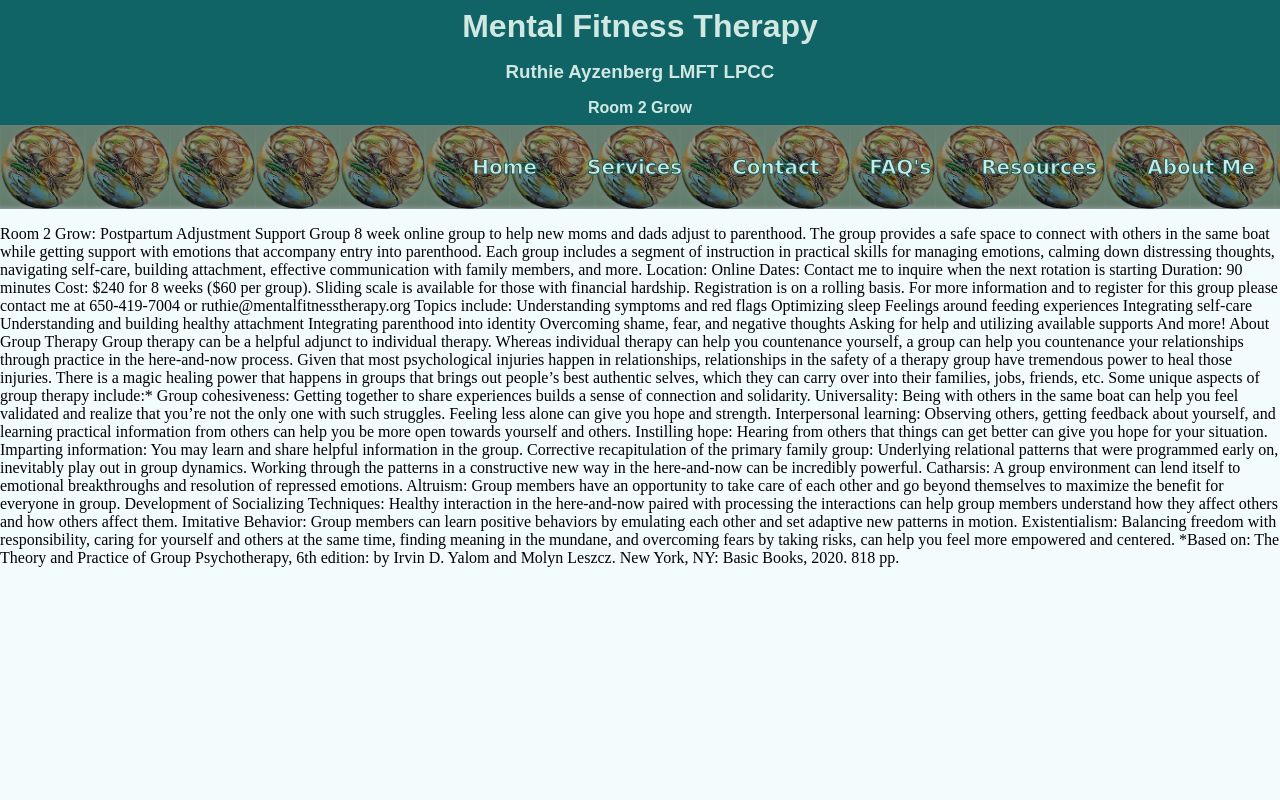
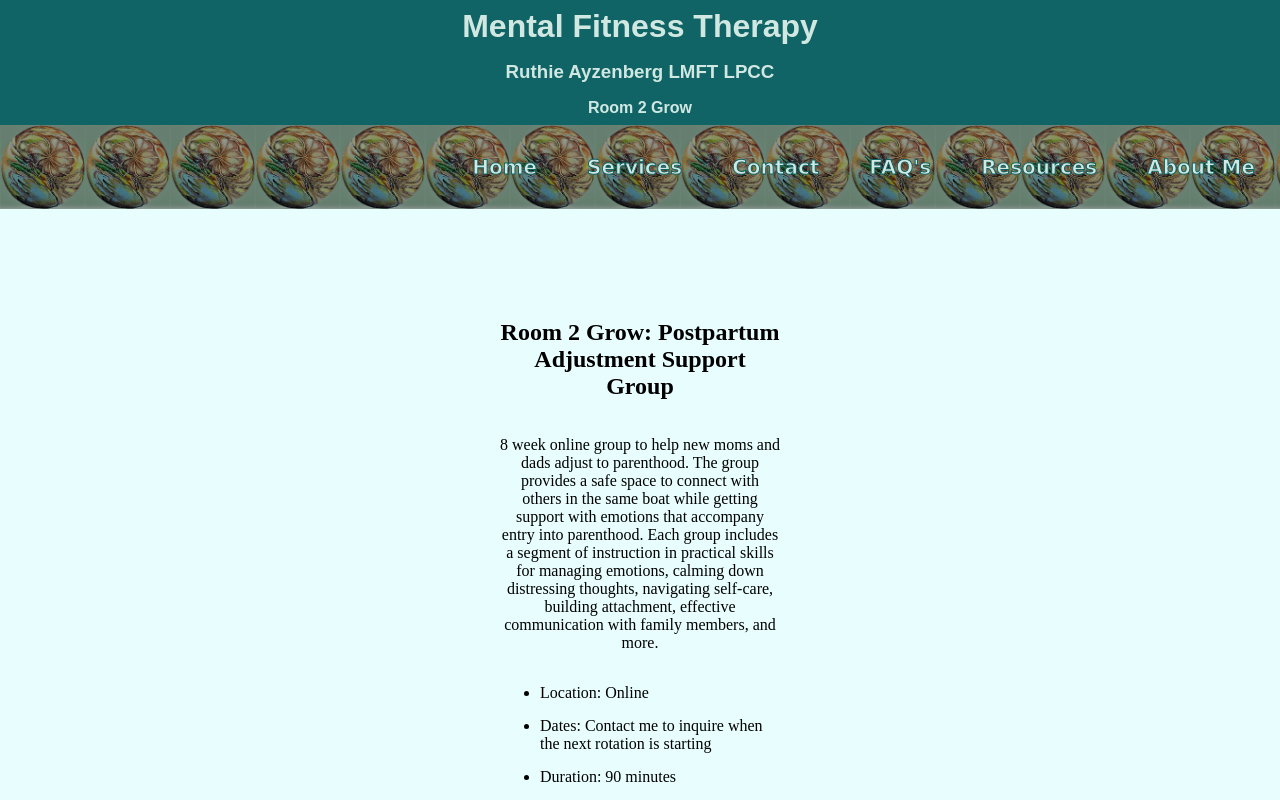
Before and after one commit to eliyab1/ruthie, a React (Create React App) app: page /services/grouptherapy in a window 1280 px wide. Shown: the top 800 px of the page. Built offline with nearby package versions, Linux system fonts and the light colour scheme.

Commit message:
formatted contact of several tabs-more readable

```diff
--- a/src/App.css
+++ b/src/App.css
@@ -1,4 +1,4 @@
-body {display: flex; overflow-x: auto; margin: 0px; padding: 0px; background-color: #f3fcfc;}
+body {display: flex; overflow-x: auto; margin: 0px; padding: 0px; background-color: #e8fdfd;}
 
 .titles {display:flex; align-items:center;
    flex-direction:column; color:#D1E8E2;
@@ -46,3 +46,8 @@ div.dropdown:hover:focus button.dropdown:focus {background-image:url("Untitled2.
 
 .dropdown-content:focus span:hover {background-image:url("Untitled2.png"); background-size: contain; background-size: 72px;
   box-shadow: inset 0 0 0 1000px rgba(106, 197, 106, 0.8); cursor: pointer;}
+
+
+  .page-content {display: flex; align-items: center; flex-direction: column; margin: 90px 500px; text-align: center;}
+
+li {margin-bottom: 15px; text-align: left;}
--- a/src/CurriculumDev.js
+++ b/src/CurriculumDev.js
@@ -1,9 +1,12 @@
 import { Link } from "react-router-dom";
 
 export default function CurriculumDev() {
-    return <>I have designed curriculum for therapy groups and individual clients, both for general therapy and maternal mental health, for use in outpatient practice, IOP, PHP, and inpatient.  Feel free to inquire about designing curriculum and worksheets to fit your specific needs.
+    return <><div className="page-content"><h2> I have designed curriculum for therapy groups and individual clients,
+        both for general therapy and maternal mental health, for use in outpatient practice, IOP, PHP, and inpatient.
+        Feel free to inquire about designing curriculum and worksheets to fit your specific needs.</h2>
 
 
-    <Link to="/contact"><p>Contact Me link</p></Link>
+    <Link to="/contact"><h3>Contact Me link</h3></Link>
+    </div>
     </>
 }
--- a/src/GroupTherapy.js
+++ b/src/GroupTherapy.js
@@ -1,40 +1,50 @@
 export default function GroupTherapy() {
     return <>
-    <p>Room 2 Grow: Postpartum Adjustment Support Group
-8 week online group to help new moms and dads adjust to parenthood. The group provides a safe space to connect with others in the same boat while getting support with emotions that accompany entry into parenthood. Each group includes a segment of instruction in practical skills for managing emotions, calming down distressing thoughts, navigating self-care, building attachment, effective communication with family members, and more.
-Location: Online
-Dates: Contact me to inquire when the next rotation is starting
-Duration: 90 minutes
-Cost: $240 for 8 weeks ($60 per group). Sliding scale is available for those with financial hardship.
-Registration is on a rolling basis. For more information and to register for this group please contact me at 650-419-7004 or ruthie@mentalfitnesstherapy.org
-Topics include:
-Understanding symptoms and red flags
-Optimizing sleep
-Feelings around feeding experiences
-Integrating self-care
-Understanding and building healthy attachment
-Integrating parenthood into identity
-Overcoming shame, fear, and negative thoughts
-Asking for help and utilizing available supports
-And more!
+    <div className="page-content">
+    <h2>Room 2 Grow: Postpartum Adjustment Support Group</h2>
 
-About Group Therapy
-Group therapy can be a helpful adjunct to individual therapy. Whereas individual therapy can help you countenance yourself, a group can help you countenance your relationships through practice in the here-and-now process.  Given that most psychological injuries happen in relationships, relationships in the safety of a therapy group have tremendous power to heal those injuries.  There is a magic healing power that happens in groups that brings out people’s best authentic selves, which they can carry over into their families, jobs, friends, etc.
+<p>8 week online group to help new moms and dads adjust to parenthood. The group provides a safe space to connect with others in the same boat while getting
+    support with emotions that accompany entry into parenthood. Each group includes a segment of instruction in practical skills for managing emotions, calming down distressing thoughts, navigating self-care, building attachment, effective communication with family members, and more.</p>
+<ul><li>Location: Online</li>
+<li>Dates: Contact me to inquire when the next rotation is starting</li>
+<li>Duration: 90 minutes</li>
+<li>Cost: $240 for 8 weeks ($60 per group). Sliding scale is available for those with financial hardship.</li>
+<li>Registration is on a rolling basis.</li>
+</ul>
+<h3>For more information and to register for this group please contact me at 650-419-7004 or ruthie@mentalfitnesstherapy.org</h3>
+<h3><u>Topics include:</u></h3>
+<ul>
+<li>Understanding symptoms and red flags</li>
+<li>Optimizing sleep</li>
+<li>Feelings around feeding experiences</li>
+<li>Integrating self-care</li>
+<li>Understanding and building healthy attachment</li>
+<li>Integrating parenthood into identity</li>
+<li>Overcoming shame, fear, and negative thoughts</li>
+<li>Asking for help and utilizing available supports</li>
+</ul>
+<h4>And more!</h4>
 
-Some unique aspects of group therapy include:*
-Group cohesiveness: Getting together to share experiences builds a sense of connection and solidarity.
-Universality: Being with others in the same boat can help you feel validated and realize that you’re not the only one with such struggles. Feeling less alone can give you hope and strength.
-Interpersonal learning: Observing others, getting feedback about yourself, and learning practical information from others can help you be more open towards yourself and others.
-Instilling hope: Hearing from others that things can get better can give you hope for your situation.
-Imparting information: You may learn and share helpful information in the group.
-Corrective recapitulation of the primary family group: Underlying relational patterns that were programmed early on, inevitably play out in group dynamics. Working through the patterns in a constructive new way in the here-and-now can be incredibly powerful.
-Catharsis: A group environment can lend itself to emotional breakthroughs and resolution of repressed emotions.
-Altruism: Group members have an opportunity to take care of each other and go beyond themselves to maximize the benefit for everyone in group.
-Development of Socializing Techniques: Healthy interaction in the here-and-now paired with processing the interactions can help group members understand how they affect others and how others affect them.
-Imitative Behavior: Group members can learn positive behaviors by emulating each other and set adaptive new patterns in motion.
-Existentialism: Balancing freedom with responsibility, caring for yourself and others at the same time, finding meaning in the mundane, and overcoming fears by taking risks, can help you feel more empowered and centered.
 
-*Based on: The Theory and Practice of Group Psychotherapy, 6th edition: by Irvin D. Yalom and Molyn Leszcz. New York, NY: Basic Books, 2020. 818 pp.
-</p>
+<h3>About Group Therapy</h3>
+<p>Group therapy can be a helpful adjunct to individual therapy. Whereas individual therapy can help you countenance yourself, a group can help you countenance your relationships through practice in the here-and-now process.  Given that most psychological injuries happen in relationships, relationships in the safety of a therapy group have
+     tremendous power to heal those injuries.
+    There is a magic healing power that happens in groups that brings out people’s best authentic selves, which they can carry over into their families, jobs, friends, etc.</p>
+<ul>
+<li>Some unique aspects of group therapy include:*</li>
+<li>Group cohesiveness: Getting together to share experiences builds a sense of connection and solidarity.</li>
+<li>Universality: Being with others in the same boat can help you feel validated and realize that you’re not the only one with such struggles. Feeling less alone can give you hope and strength.</li>
+<li>Interpersonal learning: Observing others, getting feedback about yourself, and learning practical information from others can help you be more open towards yourself and others.</li>
+<li>Instilling hope: Hearing from others that things can get better can give you hope for your situation.</li>
+<li>Imparting information: You may learn and share helpful information in the group.</li>
+<li>Corrective recapitulation of the primary family group: Underlying relational patterns that were programmed early on, inevitably play out in group dynamics. Working through the patterns in a constructive new way in the here-and-now can be incredibly powerful.</li>
+<li>Catharsis: A group environment can lend itself to emotional breakthroughs and resolution of repressed emotions.</li>
+<li>Altruism: Group members have an opportunity to take care of each other and go beyond themselves to maximize the benefit for everyone in group.</li>
+<li>Development of Socializing Techniques: Healthy interaction in the here-and-now paired with processing the interactions can help group members understand how they affect others and how others affect them.</li>
+<li>Imitative Behavior: Group members can learn positive behaviors by emulating each other and set adaptive new patterns in motion.</li>
+<li>Existentialism: Balancing freedom with responsibility, caring for yourself and others at the same time, finding meaning in the mundane, and overcoming fears by taking risks, can help you feel more empowered and centered.</li>
+</ul>
+<p>*Based on: The Theory and Practice of Group Psychotherapy, 6th edition: by Irvin D. Yalom and Molyn Leszcz. New York, NY: Basic Books, 2020. 818 pp.</p>
+</div>
     </>
 }
--- a/src/MaternalHealth.js
+++ b/src/MaternalHealth.js
@@ -1,6 +1,7 @@
 export default function MaternalHealth() {
     return <>
-    <ul>
+    <div className="page-content">
+    <ul style={{"font-size":"23px"}}>
         <li>Perinatal mood and anxiety disorders</li>
         <li>Birth and postpartum planning for new parents/families</li>
         <li>Postpartum adjustment for new moms/dads/families</li>
@@ -9,5 +10,6 @@ export default function MaternalHealth() {
         <li>Building attachment</li>
         <li>Postpartum depression and anxiety in dads/partners</li>
     </ul>
+    </div>
     </>
 }
--- a/src/PlantMedicine.js
+++ b/src/PlantMedicine.js
@@ -1,5 +1,5 @@
 export default function PlantMedicine() {
     return <>
-    <p>????</p>
+    <p>?????????????????????????????????????????????????????????????????????????????????????????????????????????????????????????????????????????????????????????????????????????????????????????????????????????????????????????</p>
     </>
 }
--- a/src/Services.js
+++ b/src/Services.js
@@ -1,3 +1,5 @@
 export default function Services() {
-    return null
+    return <p>--------------------------------------------------------------------------------------
+        ----------------------------------------------------------------------------------------------
+        -------------------------------------------------------------------------------------------------------------</p>
 }
```
Also changed, not shown: src/AboutMe.js (+12 -10 lines), src/Contact.js (+4 -5 lines), src/Home.js (+5 -4 lines), src/IndividualTherapy.js (+8 -10 lines), src/matza.jpg (added).
